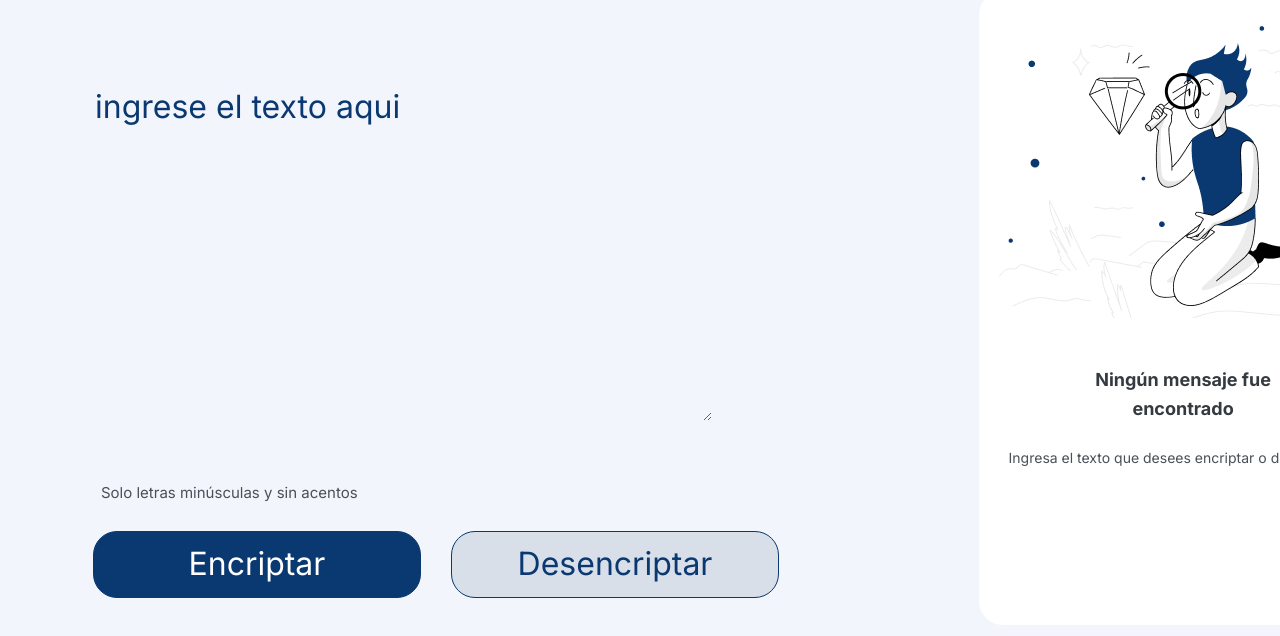
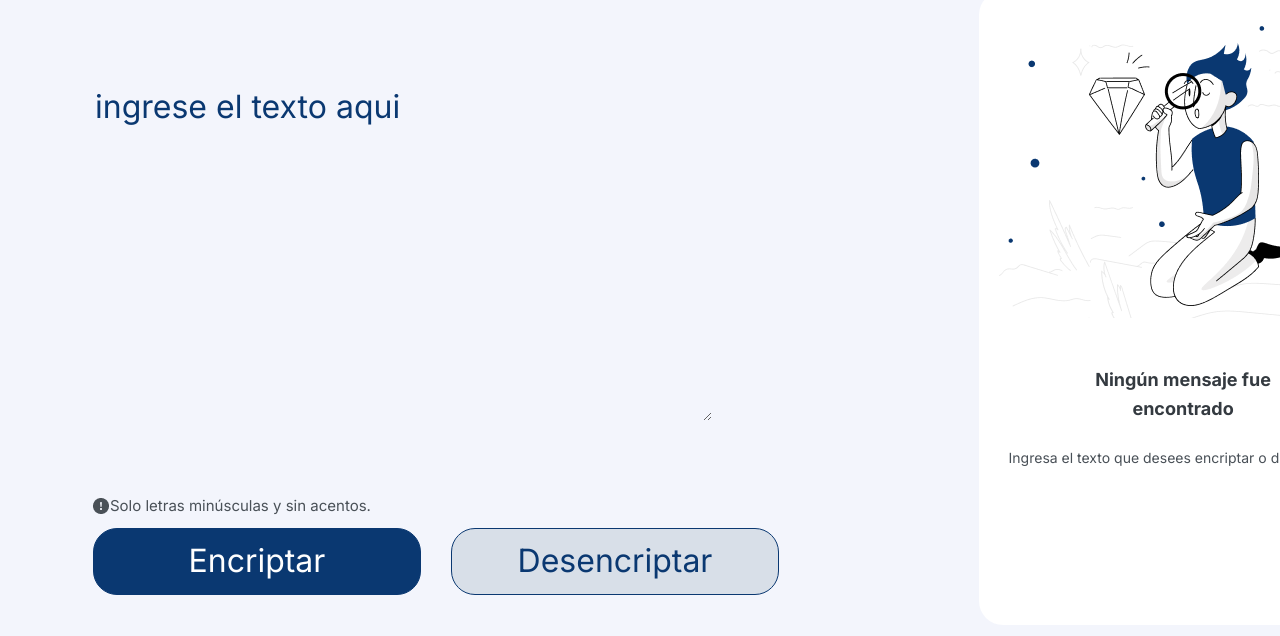
Before and after one commit to enyerjesus06/Encriptar-texto, a plain HTML site: page index.html in a window 1280 px wide. Shown: the part 78-714 px from the top of the page. Drawn offline with Linux system fonts and the light colour scheme.

Commit message:
verificado

```diff
--- a/index.html
+++ b/index.html
@@ -18,8 +18,9 @@
 
         <section>
             <textarea class="text-area" cols="30" rows="7" placeholder="Ingrese el texto aqui"></textarea>
-            <div>
-                <h6 class="information">Solo letras minúsculas y sin acentos</h6>
+            <div id="caja">
+                <img src="/Imagenes/bi_exclamation-circle-fill.png" alt="Signo de Esclamacion" id="Signo">
+                <h6 class="information">Solo letras minúsculas y sin acentos.</h6>
             </div>
             <div class="botones">
                 <button class="btn-encriptar" onclick="btnEncriptar()">Encriptar</button>
--- a/style.css
+++ b/style.css
@@ -91,7 +91,15 @@ main{
     color: #495057;
     font-size: 15px;
     margin-bottom: 1px;
-    margin-left: 8px;
+    margin-left: 1px;
+    margin-top: 48px;
+    height: 30px;
+}
+#Signo{
+    margin-top: 63.5px;
+}
+#caja{
+    display: flex;
 }
 
 
```
Also changed, not shown: Imagenes/bi_exclamation-circle-fill.png (added).
